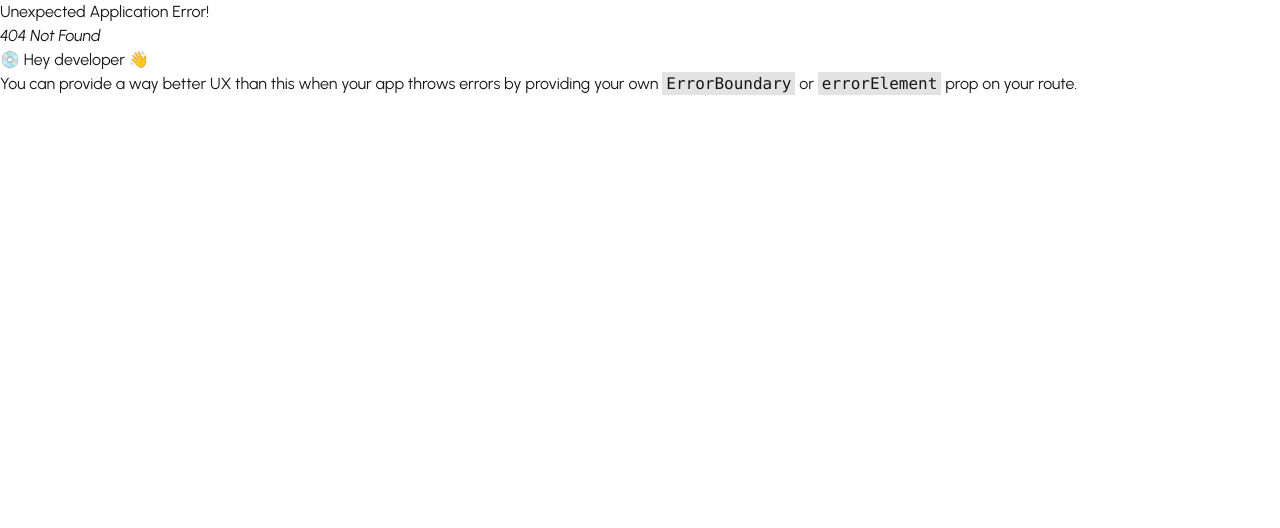
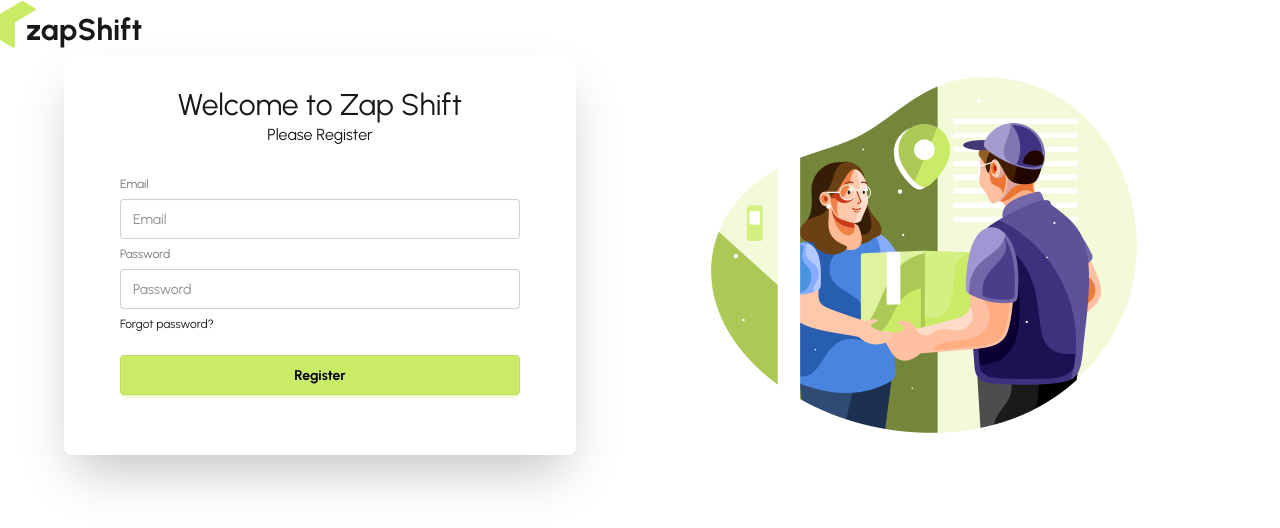
Before and after one commit to coderashik247/zip-shift-client, a React (Vite) app: page /register in a window 1280 px wide. Before the commit this address had no page. Shown: the top 528 px of the page. Built offline with nearby package versions, Linux system fonts and the light colour scheme.

Commit message:
firebase add

```diff
--- a/package.json
+++ b/package.json
@@ -11,10 +11,12 @@
   },
   "dependencies": {
     "@tailwindcss/vite": "^4.1.17",
+    "firebase": "^12.6.0",
     "react": "^19.2.0",
     "react-awesome-slider": "^4.1.0",
     "react-dom": "^19.2.0",
     "react-fast-marquee": "^1.6.5",
+    "react-hook-form": "^7.67.0",
     "react-icons": "^5.5.0",
     "react-leaflet": "^5.0.0-rc.2",
     "react-responsive-carousel": "^3.2.23",
--- a/src/Routes/Router.jsx
+++ b/src/Routes/Router.jsx
@@ -2,6 +2,9 @@
 import MainLayouts from "../layouts/MainLayouts";
 import Home from "../pages/Home/Home/Home";
 import Coverage from "../pages/Coverage/Coverage";
+import AuthLayouts from "../layouts/AuthLayouts";
+import Login from "../pages/Auth/Login/Login";
+import Register from "../pages/Auth/Register/Register";
 
 export const router = createBrowserRouter([
     {
@@ -18,5 +21,19 @@
                 loader: () => fetch('/serviceCenters.json').then(res => res.json())
             }
         ]
+    },
+    {
+        path:"/",
+        Component: AuthLayouts,
+        children:[
+            {
+                path:'login',
+                Component: Login
+            },
+            {
+                path:'register',
+                Component: Register
+            }
+        ]
     }
 ])
--- /dev/null
+++ b/src/firebase/firebase.init.js
@@ -0,0 +1,19 @@
+// Import the functions you need from the SDKs you need
+import { initializeApp } from "firebase/app";
+import { getAuth } from "firebase/auth";
+// TODO: Add SDKs for Firebase products that you want to use
+// https://firebase.google.com/docs/web/setup#available-libraries
+
+// Your web app's Firebase configuration
+const firebaseConfig = {
+  apiKey: import.meta.env.VITE_apiKey,
+  authDomain: import.meta.env.VITE_authDomain,
+  projectId: import.meta.env.VITE_projectId,
+  storageBucket: import.meta.env.VITE_storageBucket,
+  messagingSenderId: import.meta.env.VITE_messagingSenderId,
+  appId: import.meta.env.VITE_appId,
+};
+
+// Initialize Firebase
+const app = initializeApp(firebaseConfig);
+export const auth = getAuth(app);
--- /dev/null
+++ b/src/layouts/AuthLayouts.jsx
@@ -0,0 +1,22 @@
+import React from 'react';
+import Logo from '../components/Logo';
+import { Outlet } from 'react-router';
+import AuthImage from '../assets/images/authImage.png'
+
+const AuthLayouts = () => {
+    return (
+        <div className='container mx-auto'>
+            <Logo></Logo>
+            <div className='flex items-center'>
+                <div className='flex-1'>
+                    <Outlet></Outlet>
+                </div>
+                <div className='flex-1'>
+                    <img src={AuthImage} alt="" />
+                </div>
+            </div>
+        </div>
+    );
+};
+
+export default AuthLayouts;
--- /dev/null
+++ b/src/pages/Auth/Login/Login.jsx
@@ -0,0 +1,11 @@
+import React from 'react';
+
+const Login = () => {
+    return (
+        <div>
+            <h2>This is Login Page</h2>
+        </div>
+    );
+};
+
+export default Login;
--- /dev/null
+++ b/src/pages/Auth/Register/Register.jsx
@@ -0,0 +1,57 @@
+import React from "react";
+import { useForm } from "react-hook-form";
+
+const Register = () => {
+  const { register, handleSubmit, formState: {errors} } = useForm();
+  const handleRegisteration = (data) => {
+    console.log("after register", data);
+  };
+  return (
+    <div className="card bg-base-100 w-full mx-auto max-w-lg p-8 shrink-0 shadow-2xl">
+      <h3 className="text-3xl text-center">Welcome to Zap Shift</h3>
+      <p className="text-center">Please Register</p>
+      <form className="card-body" onSubmit={handleSubmit(handleRegisteration)}>
+        <fieldset className="fieldset">
+          {/* Email */}
+          <label className="label">Email</label>
+          <input
+            type="email"
+            {...register("email", { required: true })}
+            className="input w-full"
+            placeholder="Email"
+          />
+          {
+            errors.email?.type ==='required' && <p className="text-red-500">Error is required</p>
+          }
+          {/* Password */}
+          <label className="label">Password</label>
+          <input
+            type="password"
+            {...register("password", { required: true, minLength: 6,
+                pattern: /^(?=.*[A-Z])(?=.*[a-z])(?=.*\d)(?=.*[^A-Za-z0-9]).+$/
+             })}
+            className="input w-full"
+            placeholder="Password"
+          />
+          {
+            errors.password?.type === 'required' && <p className="text-red-500"> Password is required </p>
+          }
+          {
+            errors.password?.type === 'minLength' && <p className="text-red-500"> Password must be 6 characters or longer </p>
+          }
+          {
+            errors.password?.type ==='pattern' && <p>Password must have at least one uppercase, at least one lowercase, at least one number, and at least one special characters</p>
+          }
+          <div>
+            <a className="link link-hover">Forgot password?</a>
+          </div>
+          <button className="btn btn-primary text-black font-bold mt-4">
+            Register
+          </button>
+        </fieldset>
+      </form>
+    </div>
+  );
+};
+
+export default Register;
```
Also changed, not shown: 2 other files (tests, documents, lock files or other folders).
